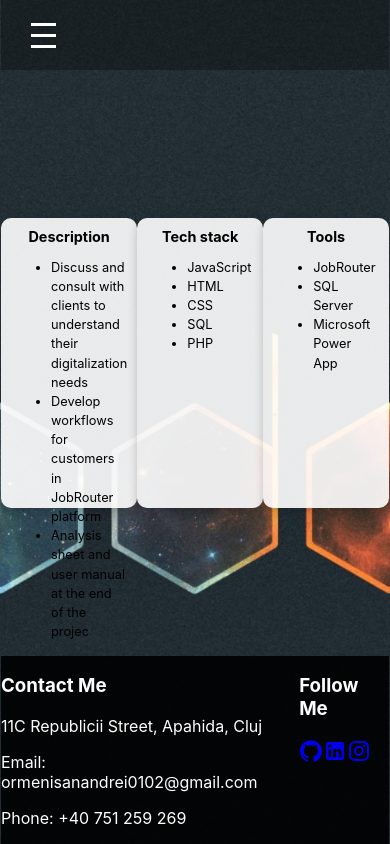
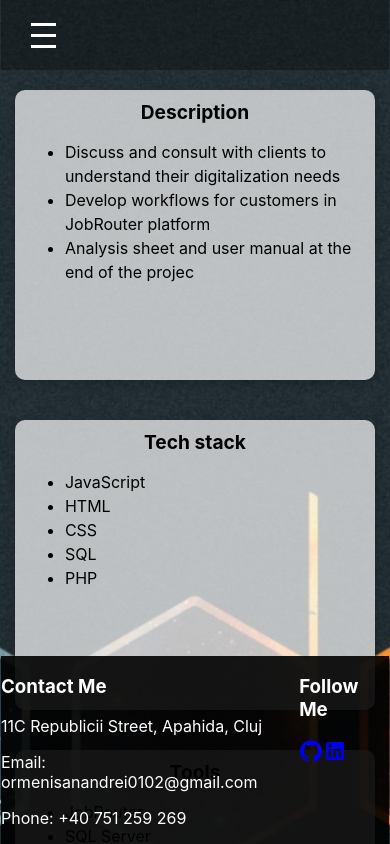
Before and after one commit to AndreiOrmeisan/webSite-prezentare, a React (Create React App) app: page /becketal in a window 390 px wide. Shown: the top 844 px of the page. Built offline with nearby package versions, Linux system fonts and the light colour scheme.

Commit message:
Made app responseve

```diff
--- a/src/components/Footer/Footer.js
+++ b/src/components/Footer/Footer.js
@@ -23,9 +23,6 @@ export default function Footer() {
         >
           <LinkedIn />
         </a>
-        <a href="https://www.instagram.com/andreiormenisan/">
-          <Instagram />
-        </a>
       </div>
     </div>
   );
--- a/src/components/JuniorMind/JuniorMind.css
+++ b/src/components/JuniorMind/JuniorMind.css
@@ -12,3 +12,33 @@
     text-align: justify;
   }
 }
+
+@media (max-width: 768px) {
+  .container {
+    padding: 10px; /* Mai puțin padding */
+  }
+
+  .container h3 {
+    font-size: 1.2rem; /* Dimensiune titlu mai mică */
+  }
+
+  .container p {
+    font-size: 0.9rem; /* Reducere text pentru ecrane mici */
+  }
+}
+
+@media (max-width: 480px) {
+  .container {
+    flex-direction: column;
+    padding: 5px;
+    gap: 10px; /* Spațiere mai mică între elemente */
+  }
+
+  .container h3 {
+    font-size: 1.2rem; /* Diminuare titlu */
+  }
+
+  .container p {
+    font-size: 1rem; /* Text mic pentru ecrane foarte mici */
+  }
+}
--- a/src/components/Utils/Card.css
+++ b/src/components/Utils/Card.css
@@ -42,7 +42,7 @@
 
 @media (max-width: 480px) {
   .cards-oa {
-    background-color: rgba(255, 255, 255, 0.9);
+    background-color: rgba(255, 255, 255, 0.7);
     padding: 10px;
   }
 
```
